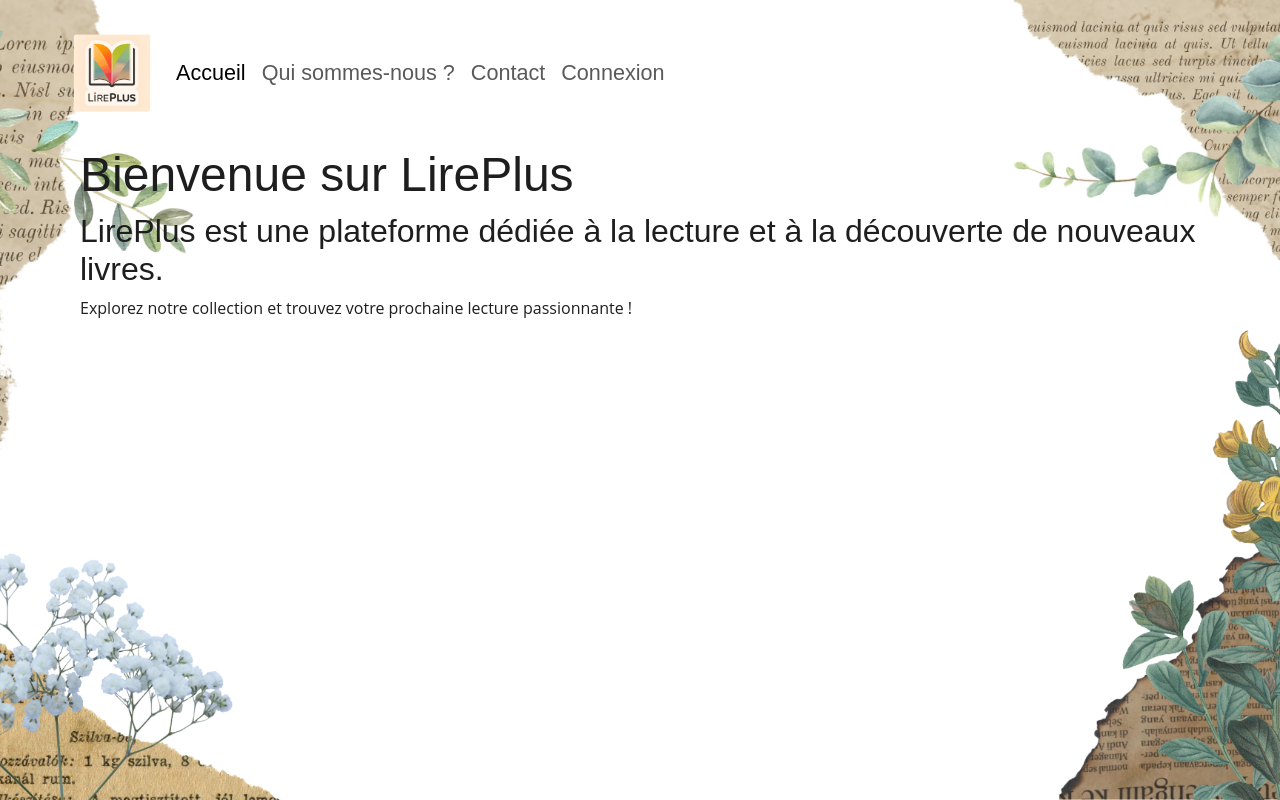
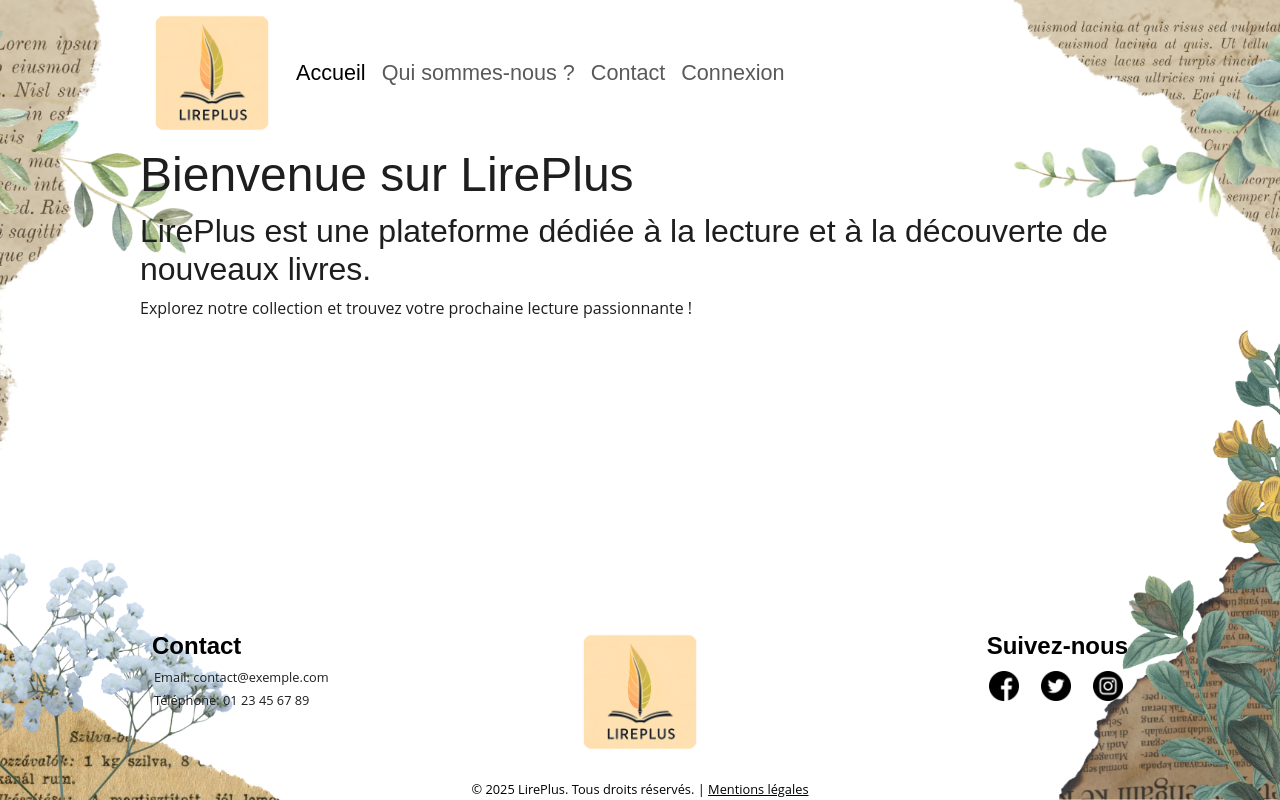
Before and after one commit to GilPB93/LirePlus_Frontend, a website with bundled scripts: page index.html in a window 1280 px wide. Built offline with nearby package versions, Linux system fonts and the light colour scheme; files whose address does not match are found by name; a web font is replaced by a local one.

Commit message:
Set footer

```diff
--- a/index.html
+++ b/index.html
@@ -8,9 +8,6 @@
     <link href="https://fonts.cdnfonts.com/css/cormorant-garamond" rel="stylesheet">
     <link href="https://fonts.cdnfonts.com/css/open-sans" rel="stylesheet">
 
-
-
-
     <title>LirePlus</title>
 </head>
 
@@ -20,7 +17,7 @@
         <nav class="navbar navbar-expand-lg">
             <div class="container-fluid" >
                 <a class="navbar-brand" href="/">
-                    <img src="Icons/Logo 2.png" alt="LirePlus Logo" class="logo" width="80" height="80">
+                    <img src="Icons/Logo 1.png" alt="LirePlus Logo" class="logo" width="120" height="120">
                 </a>
                 <button class="navbar-toggler" type="button" data-bs-toggle="collapse" data-bs-target="#navbarNav" aria-controls="navbarNav" aria-expanded="false" aria-label="Toggle navigation">
                     <span class="navbar-toggler-icon"></span>
@@ -49,6 +46,40 @@
 
     </main>
 
+    <footer class="text-black">
+        <div class="container">
+            <!-- Contenu principal du footer -->
+            <div class="row text-center text-lg-start align-items-start">
+                <!-- Colonne Contact (PC: à gauche | Mobile: après logo) -->
+                <div class="col-12 col-lg-4 order-2 order-lg-1 mb-3 mb-lg-0">
+                    <h5>Contact</h5>
+                    <p>Email: contact@exemple.com</p>
+                    <p>Téléphone: 01 23 45 67 89</p>
+                </div>
+
+                <!-- Colonne Logo (PC: au centre | Mobile: en haut) -->
+                <div class="col-12 col-lg-4 order-1 order-lg-2 mb-3 mb-lg-0 text-center">
+                    <img src="/Icons/Logo 1.png" alt="Logo" class="logo">
+                </div>
+
+                <!-- Colonne Réseaux sociaux (PC: à droite | Mobile: en bas) -->
+                <div class="col-12 col-lg-4 order-3 mb-3 mb-lg-0 text-lg-end">
+                    <h5>Suivez-nous</h5>
+                    <a href="#" class="text-white me-2"><img src="/Icons/facebook.png" alt="Facebook" class="social-icon"></a>
+                    <a href="#" class="text-white me-2"><img src="/Icons/twitter.png" alt="Twitter" class="social-icon"></a>
+                    <a href="#" class="text-white"><img src="/Icons/instagram.png" alt="Instagram" class="social-icon"></a>
+                </div>
+            </div>
+
+            <!-- Ligne mentions légales -->
+            <div class="row mt-4">
+                <div class="col text-center">
+                    <small>&copy; 2025 LirePlus. Tous droits réservés. | <a href="#" class="text-black text-decoration-underline">Mentions légales</a></small>
+                </div>
+            </div>
+        </div>
+    </footer>
+
 
     <script type="module" src="Router/Router.js"></script>
     <script src="node_modules/bootstrap/dist/js/bootstrap.bundle.min.js"></script>
--- a/scss/main.scss
+++ b/scss/main.scss
@@ -41,12 +41,48 @@ html {
 }
 
 body, main {
-    max-width: 1200px;
+    max-width: 1000px;
     margin: 0 auto;
-    padding: 20px;
     display: flex;
     flex-direction: column;
     align-content: center;
     background-color: transparent;
+    height: 100%;
+}
 
+main {
+    flex: 1;
 }
+
+footer {
+    padding-top: 10px;
+}
+
+
+footer h5 {
+    font-family: 'Cormorant Garamond', sans-serif;
+    font-size: 1.5rem;
+    font-weight: bold;
+    padding: 0;
+    margin-bottom: 5px;
+}
+
+footer p, footer small {
+    font-family: 'Open Sans', sans-serif;
+    font-size: 0.8rem;
+    margin: 0;
+    padding: 2px;
+}
+
+
+.logo {
+    width: 120px;
+    height: 120px;
+    border-radius: 20px;
+}
+
+.social-icon {
+    width: 30px;
+    height: 30px;
+    margin: 5px;
+}
```
Also changed, not shown: Icons/facebook.png (added), Icons/instagram.png (added), Icons/twitter.png (added), scss/main.css, 1 other file.
